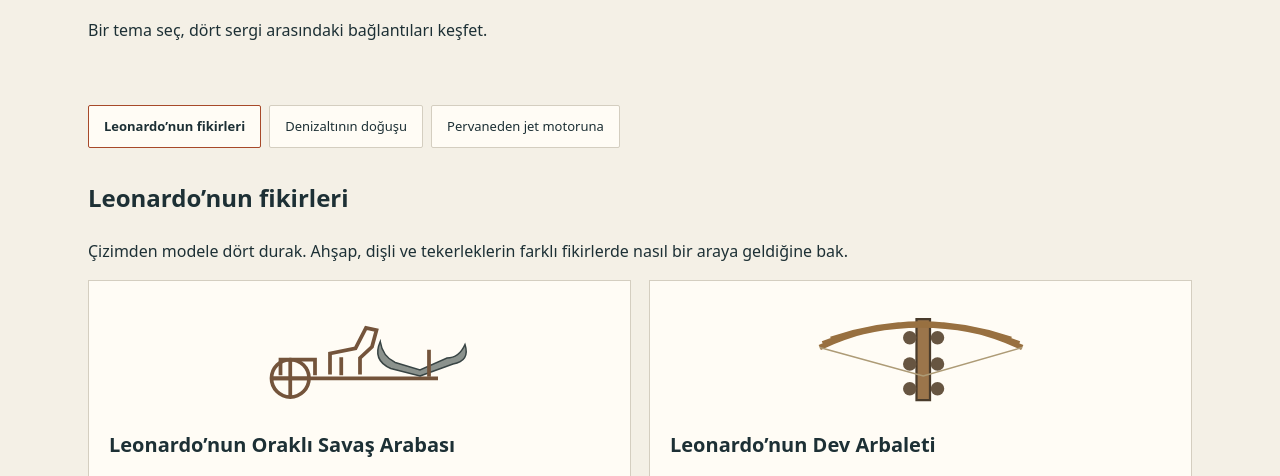
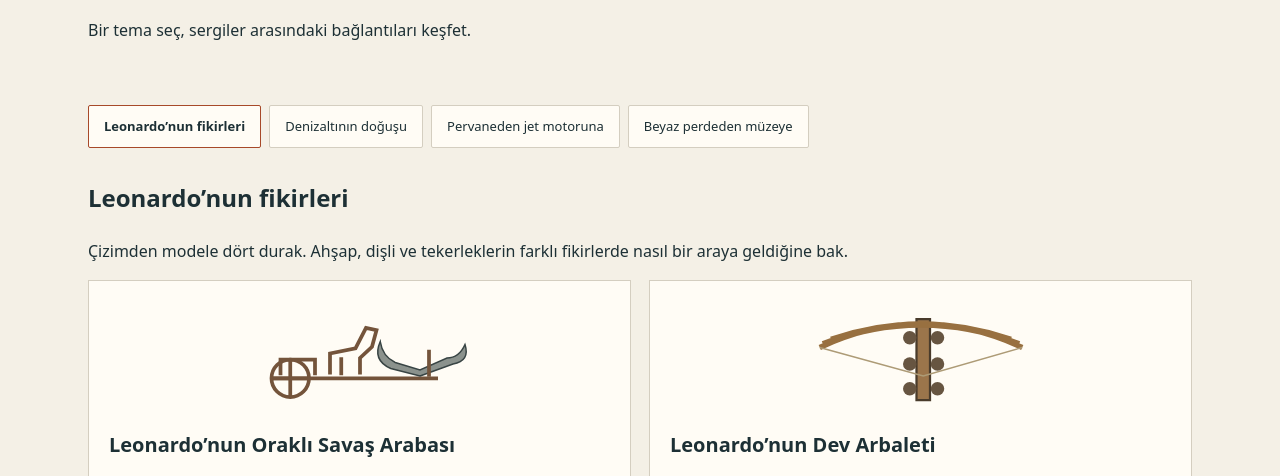
Before and after one commit to erolife/SavasAraclari, a plain HTML site: page rotalar.html in a window 1280 px wide. Shown: the part 268-744 px from the top of the page. Drawn offline with Linux system fonts and the light colour scheme.

Commit message:
Beş sergili sinema keşif rotasını Türkçe ve İngilizce ekle
Co-authored-by: MesAi C <noreply@mescogo.net>

```diff
--- a/js/museum-trails-data.js
+++ b/js/museum-trails-data.js
@@ -39,6 +39,25 @@
         ['Soğuk Savaş döneminde kompresör, türbin ve egzoz bölümleri yeni hız hedeflerine göre gelişti.', 'In the Cold War, compressors, turbines and exhaust systems developed around new speed goals.'],
         ['Son sergide değişen yalnız hız değil. Pegasus’un döner nozulları itişin yönünü de değiştiriyor.', 'At the final stop, speed is only part of the story. The Pegasus nozzles change the direction of thrust.']
       ]
+    },
+    {
+      id: 'cinema',
+      title: ['Beyaz perdeden müzeye', 'From Screen to Museum'],
+      intro: ['Beş durakta sinemayla tanınan tarihsel nesneler. Film aksesuarı, müze örneği ve yorumlanan ayrıntıların nasıl ayrıldığını keşfet.',
+        'Five historical objects recognised through cinema. Explore the distinctions between screen props, museum specimens and interpreted details.'],
+      models: ['c96', 'garand', 'win1887', 'ppk', 'model29'],
+      connections: [
+        ['C96 ile başla: tarihsel tabancanın silueti, Han Solo’nun kurmaca DL-44 aksesuarına temel oldu. Sergideki 9 mm müze örneğini filmde kullanılan nesneyle karıştırmadan incele.',
+          'Start with the C96: a historical pistol silhouette became the basis of Han Solo’s fictional DL-44 prop. Inspect the 9 mm museum interpretation as a separate object from the screen prop.'],
+        ['Kurmaca tasarımdan savaş filmine geçiyoruz. Er Ryan’ı Kurtarmak bağlantısıyla M1’in ceviz gövdesini ve ayrı klips sergisini keşfet; duyulan kısa tını temsili olarak üretilir.',
+          'Move from a fictional design to a war film. Explore the M1’s walnut body and separate clip display through its Saving Private Ryan connection; the short tone is illustrative.'],
+        ['Bu kez sinema nesnenin dış biçimini değiştiriyor. Terminator 2 sergisinde kısa ahşap kabzayı ve geniş halkayı bul; model adı 1887, kaynak üretimi 1888, film ise 1991.',
+          'Cinema now changes the object’s exterior. Find the short wooden grip and wide loop in the Terminator 2 exhibit: 1887 is the model name, 1888 the source object’s production year, and 1991 the film year.'],
+        ['Büyük bir halkadan kompakt bir siluete geç. Bond’un PPK bağlantısında kahverengi kabzayı incele; karşılaştırma ölçüsünün ve görsel referansın farklı müze örneklerinden geldiğine dikkat et.',
+          'Move from a large loop to a compact silhouette. Examine the brown grip through the PPK’s Bond connection; note that the comparison dimension and visual reference come from different museum specimens.'],
+        ['Rotayı Kirli Harry ile bitir. Model 29’un boş tamburunu ve ahşap kabzadaki yazısız levhayı incele; John Milius’a sunulan müze nesnesinin sonradan eklenen ayrıntılarını filmdeki görünümden ayır.',
+          'Finish with Dirty Harry. Inspect the Model 29’s empty cylinder and unlettered grip plaque; distinguish later details on the museum object presented to John Milius from its screen appearance.']
+      ]
     }
   ];
 })();
--- a/js/museum-trails.js
+++ b/js/museum-trails.js
@@ -37,8 +37,8 @@
   }
   document.title = t('Keşif rotaları', 'Discovery trails') + ' — War Machines';
   document.getElementById('trails-title').textContent = t('Keşif rotaları', 'Discovery trails');
-  document.getElementById('trails-intro').textContent = t('Bir tema seç, dört sergi arasındaki bağlantıları keşfet.',
-    'Choose a theme and explore the connections between four exhibits.');
+  document.getElementById('trails-intro').textContent = t('Bir tema seç, sergiler arasındaki bağlantıları keşfet.',
+    'Choose a theme and explore the connections between exhibits.');
   const links = document.querySelectorAll('.museum-nav a');
   links[0].textContent = t('← Envanter', '← Collection');
   links[1].textContent = t('Türk tarihi rotası ↗', 'Turkish history trail ↗');
--- a/rotalar.html
+++ b/rotalar.html
@@ -12,7 +12,7 @@
 <body>
   <nav class="museum-nav"><a href="index.html">← Envanter</a><a href="turk-tarihi.html">Türk tarihi rotası ↗</a></nav>
   <main class="explore">
-    <header class="explore-hero"><h1 id="trails-title">Keşif rotaları</h1><p id="trails-intro">Bir tema seç, dört sergi arasındaki bağlantıları keşfet.</p></header>
+    <header class="explore-hero"><h1 id="trails-title">Keşif rotaları</h1><p id="trails-intro">Bir tema seç, sergiler arasındaki bağlantıları keşfet.</p></header>
     <nav class="actions" id="trail-options" aria-label="Rota seçimi"></nav>
     <section class="trail-content" id="trail-content" aria-live="polite"></section>
   </main>
```
Also changed, not shown: 4 other files.
